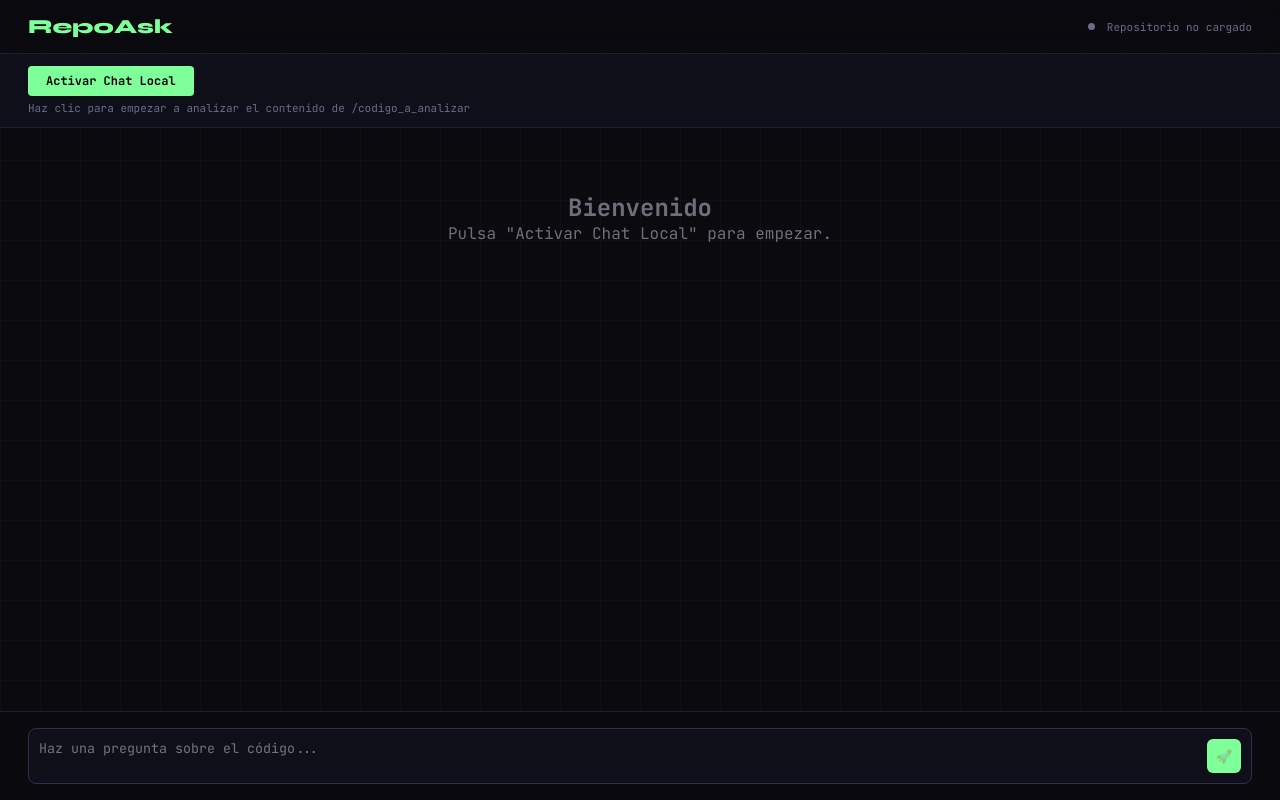
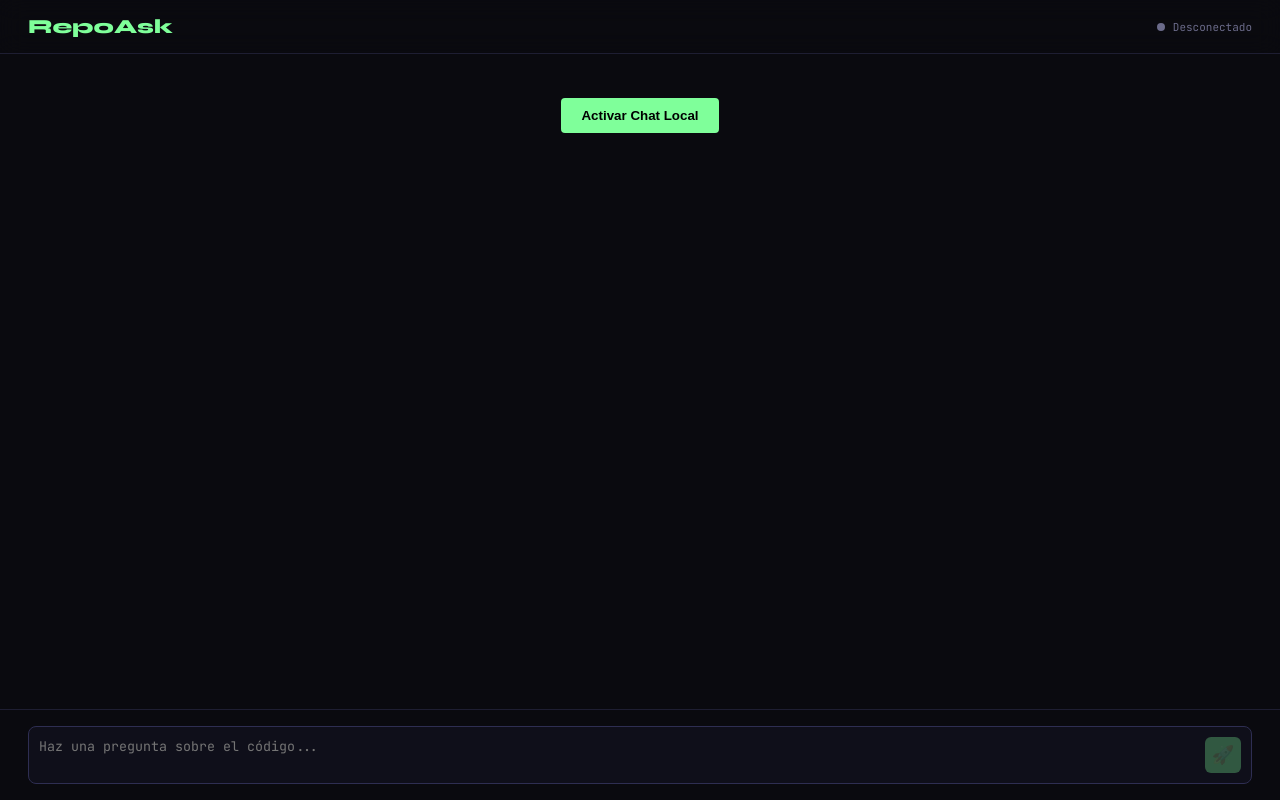
Before and after one commit to Hunkak03/repoask, a plain HTML site: page frontend/index.html in a window 1280 px wide. Drawn offline with Linux system fonts and the light colour scheme.

Commit message:
feat: upgrade to Llama 3.3 and add source file tracking

```diff
--- a/frontend/index.html
+++ b/frontend/index.html
@@ -7,268 +7,102 @@
   <link href="https://fonts.googleapis.com/css2?family=JetBrains+Mono:wght@300;400;500;700&family=Syne:wght@400;700;800&display=swap" rel="stylesheet"/>
   <style>
     :root {
-      --bg: #0a0a0f;
-      --surface: #0f0f1a;
-      --border: #1e1e32;
-      --border-bright: #2e2e52;
-      --accent: #7fff9a;
-      --accent2: #4f9eff;
-      --accent3: #ff6b9d;
-      --text: #d4d4e8;
-      --text-dim: #6b6b8a;
-      --text-bright: #f0f0ff;
-      --user-bubble: #131326;
-      --ai-bubble: #0c1a0f;
-      --glow: rgba(127, 255, 154, 0.08);
+      --bg: #0a0a0f; --surface: #0f0f1a; --border: #1e1e32; --border-bright: #2e2e52;
+      --accent: #7fff9a; --accent2: #4f9eff; --text: #d4d4e8; --text-dim: #6b6b8a;
+      --text-bright: #f0f0ff; --user-bubble: #131326; --ai-bubble: #0c1a0f;
     }
-
     * { box-sizing: border-box; margin: 0; padding: 0; }
-
-    body {
-      background: var(--bg);
-      color: var(--text);
-      font-family: 'JetBrains Mono', monospace;
-      min-height: 100vh;
-      display: flex;
-      flex-direction: column;
-      overflow: hidden;
-    }
-
-    body::before {
-      content: '';
-      position: fixed;
-      inset: 0;
-      background-image:
-        linear-gradient(rgba(127,255,154,0.03) 1px, transparent 1px),
-        linear-gradient(90deg, rgba(127,255,154,0.03) 1px, transparent 1px);
-      background-size: 40px 40px;
-      pointer-events: none;
-      z-index: 0;
-    }
-
-    .app {
-      position: relative;
-      z-index: 1;
-      display: flex;
-      flex-direction: column;
-      height: 100vh;
-    }
-
-    header {
-      padding: 14px 28px;
-      border-bottom: 1px solid var(--border);
-      display: flex;
-      align-items: center;
-      gap: 16px;
-      background: rgba(10,10,15,0.8);
-      backdrop-filter: blur(12px);
-      flex-shrink: 0;
-    }
-
-    .logo {
-      font-family: 'Syne', sans-serif;
-      font-weight: 800;
-      font-size: 20px;
-      color: var(--accent);
-    }
-
-    .header-right {
-      margin-left: auto;
-      display: flex;
-      align-items: center;
-      gap: 12px;
-    }
-
-    .status-dot {
-      width: 7px; height: 7px;
-      border-radius: 50%;
-      background: var(--text-dim);
-    }
-    .status-dot.active {
-      background: var(--accent);
-      box-shadow: 0 0 8px var(--accent);
-    }
-
-    .status-label { font-size: 11px; color: var(--text-dim); }
-    .status-label.active { color: var(--accent); }
-
-    .repo-bar {
-      padding: 12px 28px;
-      border-bottom: 1px solid var(--border);
-      background: var(--surface);
-    }
-
-    .load-btn {
-      background: var(--accent);
-      color: #000;
-      border: none;
-      padding: 7px 18px;
-      font-family: 'JetBrains Mono', monospace;
-      font-size: 12px;
-      font-weight: 700;
-      border-radius: 4px;
-      cursor: pointer;
-    }
-
-    .chat-area {
-      flex: 1;
-      overflow-y: auto;
-      padding: 24px 28px;
-      display: flex;
-      flex-direction: column;
-      gap: 20px;
-    }
-
-    .message { display: flex; flex-direction: column; gap: 6px; }
-    .message.user { align-items: flex-end; }
-    .message.ai { align-items: flex-start; }
-
-    .msg-bubble {
-      max-width: 80%;
-      padding: 12px 16px;
-      border-radius: 8px;
-      font-size: 13px;
-      line-height: 1.6;
-    }
+    body { background: var(--bg); color: var(--text); font-family: 'JetBrains Mono', monospace; height: 100vh; display: flex; flex-direction: column; overflow: hidden; }
+    header { padding: 14px 28px; border-bottom: 1px solid var(--border); display: flex; align-items: center; background: rgba(10,10,15,0.8); backdrop-filter: blur(12px); z-index: 10; }
+    .logo { font-family: 'Syne', sans-serif; font-weight: 800; font-size: 20px; color: var(--accent); }
+    .status-dot { width: 8px; height: 8px; border-radius: 50%; background: var(--text-dim); margin-left: auto; margin-right: 8px; }
+    .status-dot.active { background: var(--accent); box-shadow: 0 0 8px var(--accent); }
+    .chat-area { flex: 1; overflow-y: auto; padding: 24px 28px; display: flex; flex-direction: column; gap: 20px; z-index: 1; }
+    .message { display: flex; flex-direction: column; gap: 8px; max-width: 85%; }
+    .message.user { align-self: flex-end; align-items: flex-end; }
+    .message.ai { align-self: flex-start; align-items: flex-start; }
+    .msg-bubble { padding: 12px 16px; border-radius: 8px; font-size: 13px; line-height: 1.6; }
     .message.user .msg-bubble { background: var(--user-bubble); border: 1px solid var(--border-bright); }
     .message.ai .msg-bubble { background: var(--ai-bubble); border: 1px solid rgba(127,255,154,0.15); }
-
-    .input-bar {
-      padding: 16px 28px;
-      border-top: 1px solid var(--border);
-      background: rgba(10,10,15,0.9);
-    }
-
-    .input-row {
-      display: flex;
-      gap: 10px;
-      background: var(--surface);
-      border: 1px solid var(--border-bright);
-      border-radius: 8px;
-      padding: 10px;
-    }
-
-    textarea {
-      flex: 1;
-      background: none;
-      border: none;
-      color: var(--text-bright);
-      font-family: 'JetBrains Mono', monospace;
-      resize: none;
-      outline: none;
-    }
-
-    .send-btn {
-      background: var(--accent);
-      border: none;
-      width: 34px; height: 34px;
-      border-radius: 6px;
-      cursor: pointer;
-    }
-
-    .thinking { font-size: 12px; color: var(--accent); margin: 10px 0; }
+    .sources-container { display: flex; gap: 6px; flex-wrap: wrap; margin-top: 4px; }
+    .source-tag { font-size: 10px; background: rgba(79, 158, 255, 0.1); border: 1px solid var(--accent2); color: var(--accent2); padding: 2px 6px; border-radius: 4px; }
+    .input-bar { padding: 16px 28px; border-top: 1px solid var(--border); background: var(--bg); }
+    .input-row { display: flex; gap: 10px; background: var(--surface); border: 1px solid var(--border-bright); border-radius: 8px; padding: 10px; }
+    textarea { flex: 1; background: none; border: none; color: var(--text-bright); font-family: inherit; resize: none; outline: none; }
+    .send-btn { background: var(--accent); border: none; width: 36px; height: 36px; border-radius: 6px; cursor: pointer; font-size: 18px; }
+    .send-btn:disabled { opacity: 0.3; cursor: not-allowed; }
   </style>
 </head>
 <body>
-<div class="app">
 <header>
   <div class="logo">RepoAsk</div>
-    <div class="header-right">
   <div class="status-dot" id="statusDot"></div>
-      <span class="status-label" id="statusLabel">Repositorio no cargado</span>
-    </div>
+  <span id="statusLabel" style="font-size: 11px; color: var(--text-dim)">Desconectado</span>
 </header>
 
-  <div class="repo-bar">
-    <button class="load-btn" onclick="loadRepo()">Activar Chat Local</button>
-    <p id="repoMeta" style="font-size: 11px; margin-top: 5px; color: var(--text-dim);">
-      Haz clic para empezar a analizar el contenido de /codigo_a_analizar
-    </p>
-  </div>
-
 <div class="chat-area" id="chatArea">
-    <div id="emptyState" style="text-align: center; margin-top: 40px; opacity: 0.5;">
-      <h2>Bienvenido</h2>
-      <p>Pulsa "Activar Chat Local" para empezar.</p>
+  <div style="text-align: center; margin-top: 20px;">
+    <button onclick="activate()" id="actBtn" style="background: var(--accent); border: none; padding: 10px 20px; border-radius: 4px; font-weight: bold; cursor: pointer;">Activar Chat Local</button>
   </div>
 </div>
 
 <div class="input-bar">
   <div class="input-row">
-      <textarea id="questionInput" rows="1" placeholder="Haz una pregunta sobre el código..."></textarea>
+    <textarea id="userInput" rows="1" placeholder="Haz una pregunta sobre el código..." disabled></textarea>
     <button class="send-btn" id="sendBtn" onclick="ask()" disabled>🚀</button>
-    </div>
   </div>
 </div>
 
 <script>
-  let isThinking = false;
+  let active = false;
 
-  function addMessage(role, content) {
-    const area = document.getElementById('chatArea');
-    const wrap = document.createElement('div');
-    wrap.className = `message ${role}`;
-
-    const bubble = document.createElement('div');
-    bubble.className = 'msg-bubble';
-    bubble.textContent = content;
-
-    wrap.appendChild(bubble);
-    area.appendChild(wrap);
-    area.scrollTop = area.scrollHeight;
-  }
-
-  function showThinking() {
-    const area = document.getElementById('chatArea');
-    const el = document.createElement('div');
-    el.id = 'thinking';
-    el.className = 'thinking';
-    el.textContent = '... Analizando código ...';
-    area.appendChild(el);
-  }
-
-  function hideThinking() {
-    const el = document.getElementById('thinking');
-    if (el) el.remove();
+  function activate() {
+    active = true;
+    document.getElementById('statusDot').classList.add('active');
+    document.getElementById('statusLabel').textContent = 'Código Activo';
+    document.getElementById('userInput').disabled = false;
+    document.getElementById('sendBtn').disabled = false;
+    document.getElementById('actBtn').style.display = 'none';
   }
 
   async function ask() {
-    const input = document.getElementById('questionInput');
-    const question = input.value.trim();
-    if (!question || isThinking) return;
+    const input = document.getElementById('userInput');
+    const text = input.value.trim();
+    if (!text) return;
 
-    isThinking = true;
-    document.getElementById('sendBtn').disabled = true;
-    addMessage('user', question);
-    showThinking();
+    // Agregar mensaje de usuario
+    addMessage('user', text);
+    input.value = '';
 
     try {
       const res = await fetch('/api/chat', {
         method: 'POST',
         headers: { 'Content-Type': 'application/json' },
-        body: JSON.stringify({ message: question })
+        body: JSON.stringify({ message: text })
       });
       const data = await res.json();
-      hideThinking();
-      addMessage('ai', data.response);
+      addMessage('ai', data.response, data.sources);
     } catch (e) {
-      hideThinking();
-      addMessage('ai', "Error al conectar con el servidor.");
-    } finally {
-      isThinking = false;
-      document.getElementById('sendBtn').disabled = false;
-      input.value = '';
+      addMessage('ai', "Error conectando con el servidor.");
     }
   }
 
-  function loadRepo() {
-    document.getElementById('statusDot').classList.add('active');
-    document.getElementById('statusLabel').textContent = 'Código Local Activo';
-    document.getElementById('statusLabel').classList.add('active');
-    document.getElementById('sendBtn').disabled = false;
-    const es = document.getElementById('emptyState');
-    if (es) es.remove();
-    document.getElementById('repoMeta').textContent = "✓ Analizando carpeta 'codigo_a_analizar'";
+  function addMessage(role, content, sources = []) {
+    const area = document.getElementById('chatArea');
+    const msgDiv = document.createElement('div');
+    msgDiv.className = `message ${role}`;
+
+    let html = `<div class="msg-bubble">${content}</div>`;
+
+    if (sources.length > 0) {
+      html += `<div class="sources-container">`;
+      sources.forEach(s => html += `<span class="source-tag">📄 ${s}</span>`);
+      html += `</div>`;
+    }
+
+    msgDiv.innerHTML = html;
+    area.appendChild(msgDiv);
+    area.scrollTop = area.scrollHeight;
   }
 </script>
 </body>
```
Also changed, not shown: codigo_a_analizar/info.txt (added), codigo_a_analizar/receta.txt (added), 1 other file. Lines whose indentation alone changed are shown as unchanged.
